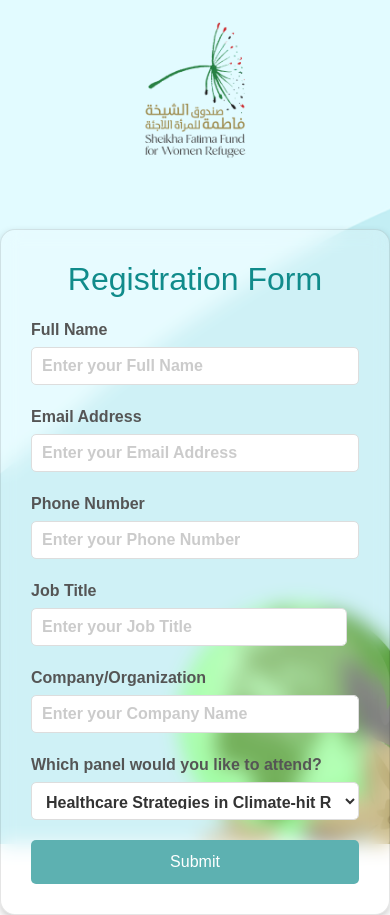
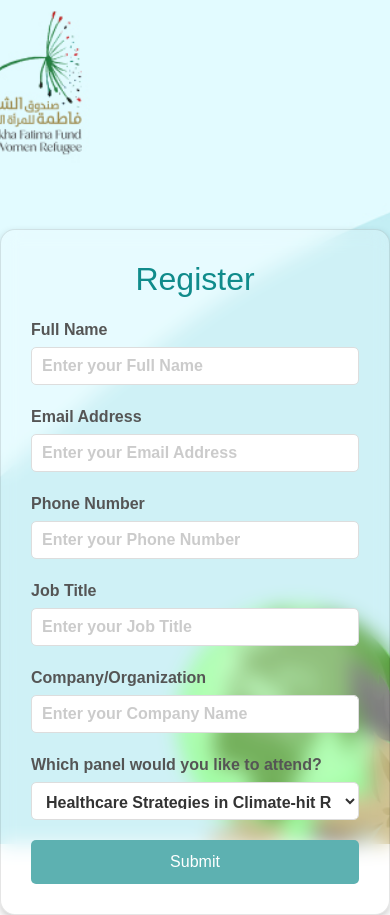
Before and after one commit to Aditya060/Registration, a Django app: page / in a window 390 px wide. Run offline with Django 4.2, Linux system fonts and the light colour scheme; parts of the project's set-up code (start-up, migrations or seed data) failed here and were passed over; some libraries are stand-ins or nearby versions.

Commit message:
Update register.html

```diff
--- a/core/templates/core/register.html
+++ b/core/templates/core/register.html
@@ -97,7 +97,7 @@
     /* Media queries for different devices */
     @media (max-width: 768px) {
         body {
-            background-image: url("{% static 'core/images/Mobile_background_image.png' %}");
+            background-image: url("{% static 'core/images/Mobile.jpg' %}");
             background-size: cover;
             background-position: center;
             background-repeat: no-repeat;
@@ -122,7 +122,7 @@
 </style>
 
 <div class="container">
-    <h2>Registration Form</h2>
+    <h2>Register</h2>
     <form method="post">
         {% csrf_token %}
 
@@ -143,9 +143,9 @@
 
         <div class="form-group">
             <label for="id_job">Job Title</label>
-            <div class="form-check-inline">
+
                 {{ form.job }}
-            </div>
+
         </div>
 
         <div class="form-group">
```
